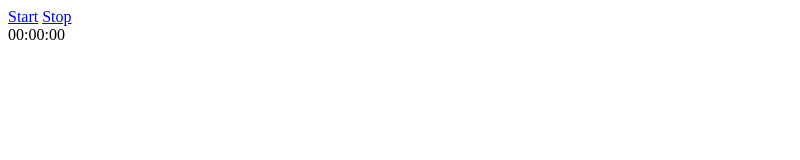
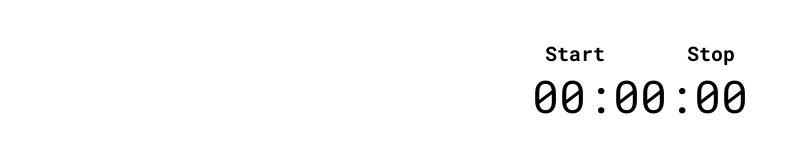
Before and after one commit to paulinastefanska/ES6-stopwatch, a plain HTML site: page index.html in a window 1280 px wide. Shown: the whole page, without its empty margins (0-800 px from the left). Drawn offline with Linux system fonts and the light colour scheme.

Commit message:
Add styles

```diff
--- a/index.html
+++ b/index.html
@@ -2,8 +2,9 @@
 <html>
   <head>
     <meta charset="UTF-8" />
-    <title>Timer!</title>
-    <link rel="stylesheet" type="text/css" href="styles.css">
+    <title>Stopwatch</title>
+    <link href="https://fonts.googleapis.com/css?family=Roboto+Mono:400,700&display=swap" rel="stylesheet">
+    <link rel="stylesheet" type="text/css" href="style.css">
   </head>
   <body>
     <nav class="controls">
--- /dev/null
+++ b/style.css
@@ -0,0 +1,20 @@
+* {
+  box-sizing: border-box;
+}
+body {
+	margin: 40px auto;
+	font-family: 'Roboto Mono', monospace;
+	text-align: center;
+}
+.controls {
+	font-size: 20px;
+}
+.controls a {
+	margin: 35px;
+	text-decoration: none;
+	color: #000;
+	font-weight: 700;
+}
+.stopwatch {
+	font-size: 45px;
+}
```
